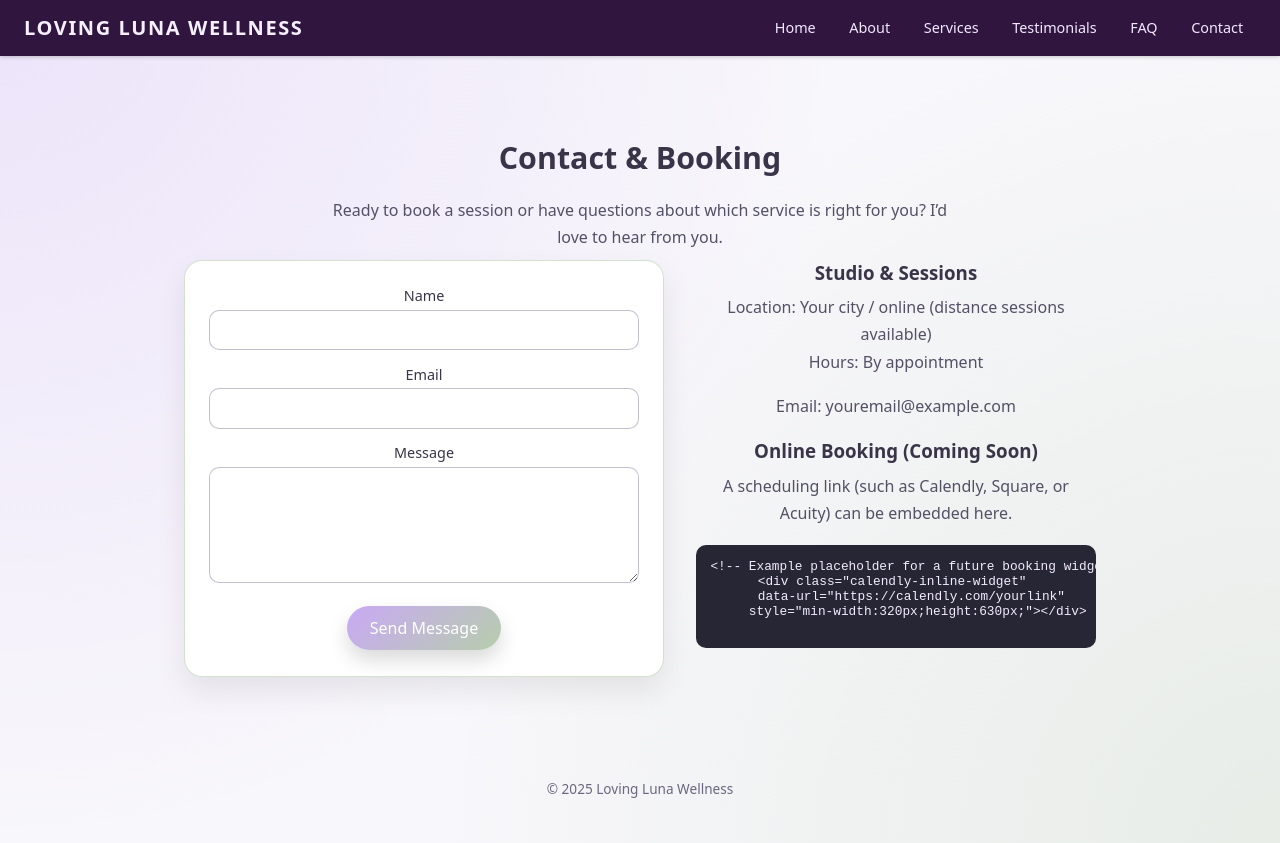
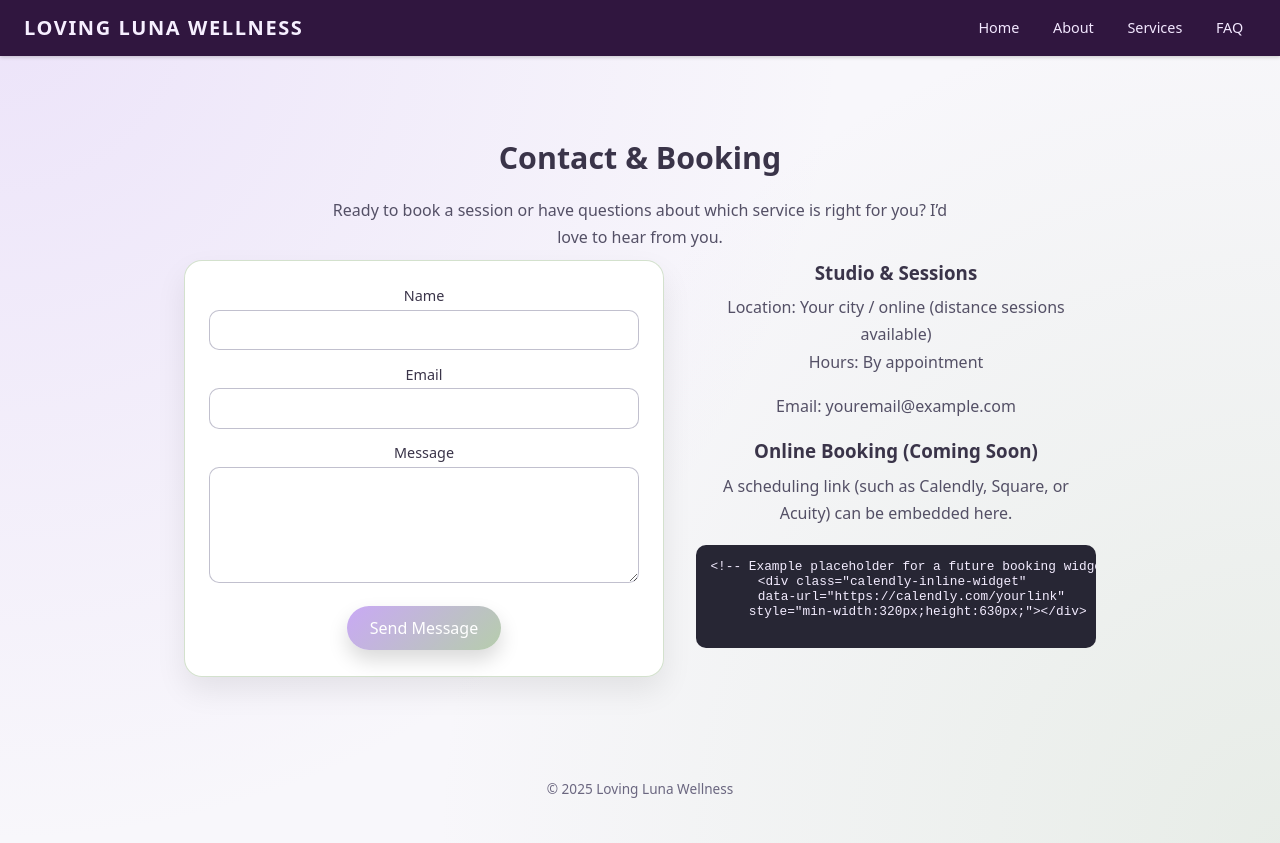
Before and after one commit to Pscott87/Loving-Luna-Wellness, a plain HTML site: page contact.html in a window 1280 px wide. Drawn offline with Linux system fonts and the light colour scheme.

Commit message:
Remove Testimonials and Contact links from nav
Removed links to Testimonials and Contact pages from navigation.

```diff
--- a/contact.html
+++ b/contact.html
@@ -13,9 +13,7 @@
       <a href="index.html">Home</a>
       <a href="about.html">About</a>
       <a href="services.html">Services</a>
-      <a href="testimonials.html">Testimonials</a>
       <a href="faq.html">FAQ</a>
-      <a href="contact.html">Contact</a>
     </nav>
   </header>
 
```
